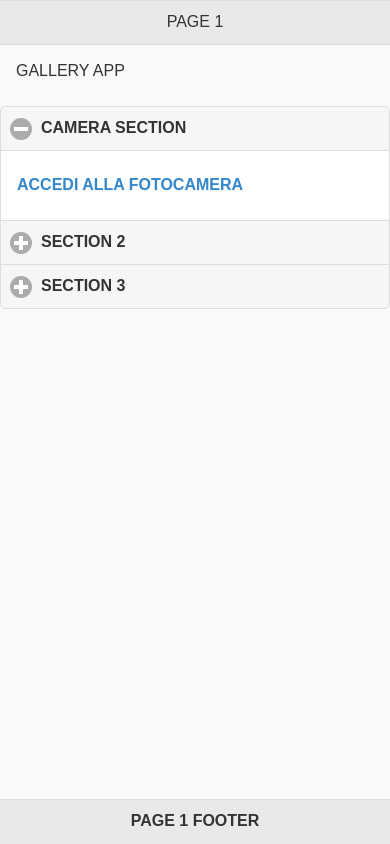
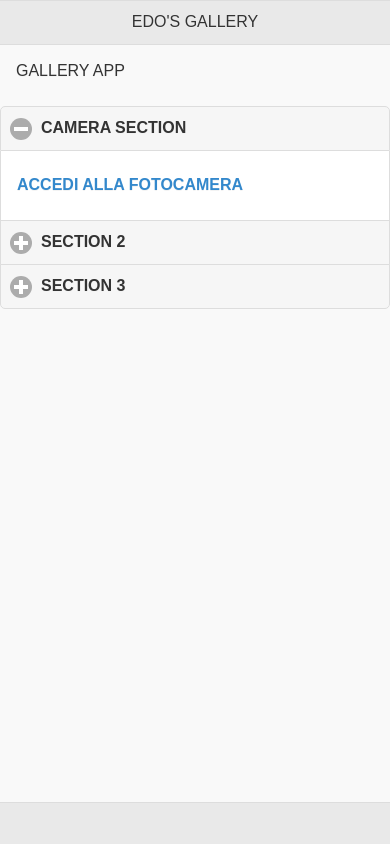
Before and after one commit to lockit/sinervis-cordova-test, a website: page app1/www/index.html in a window 390 px wide. Drawn offline with Linux system fonts and the light colour scheme; some packages are replaced by stand-ins of ours.

Commit message:
Modifiche html

```diff
--- a/app1/www/index.html
+++ b/app1/www/index.html
@@ -23,7 +23,7 @@
     </head>
     <body>
 		<div data-role="page" id="page1">
-			<div data-role="header"><h1>Page 1</h1></div>
+			<div data-role="header"><h1>Edo's Gallery</h1></div>
 			<div data-role="content">Gallery App</div>
 			<div data-role="collapsible-set">
 				<div id="cjp-accordion1" data-role="collapsible" data-collapsed="false">
@@ -42,7 +42,7 @@
 
 
 			<div data-role="footer" data-position="fixed">
-				<h4>Page 1 Footer</h4>
+				<h4></h4>
 			</div>
 			<!-- end page 1 footer -->
 		</div>
```
